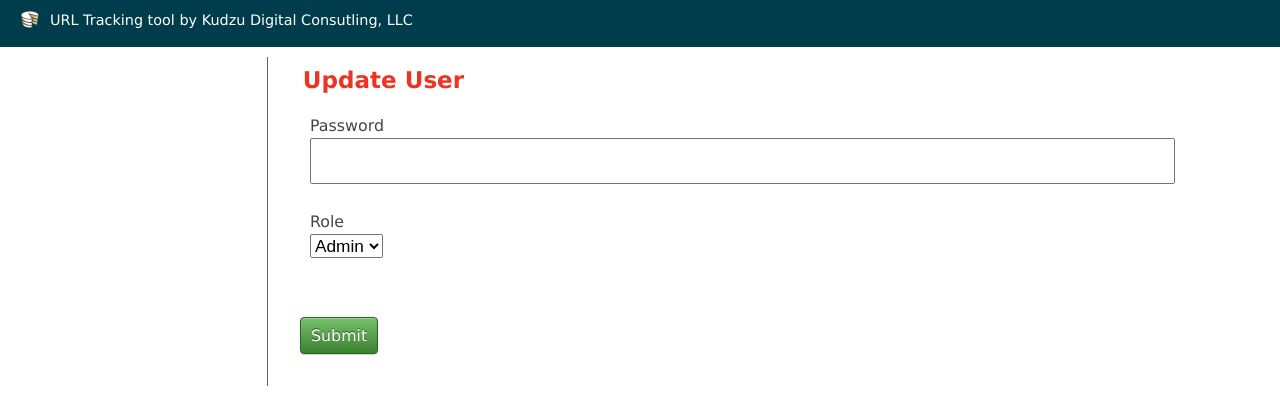
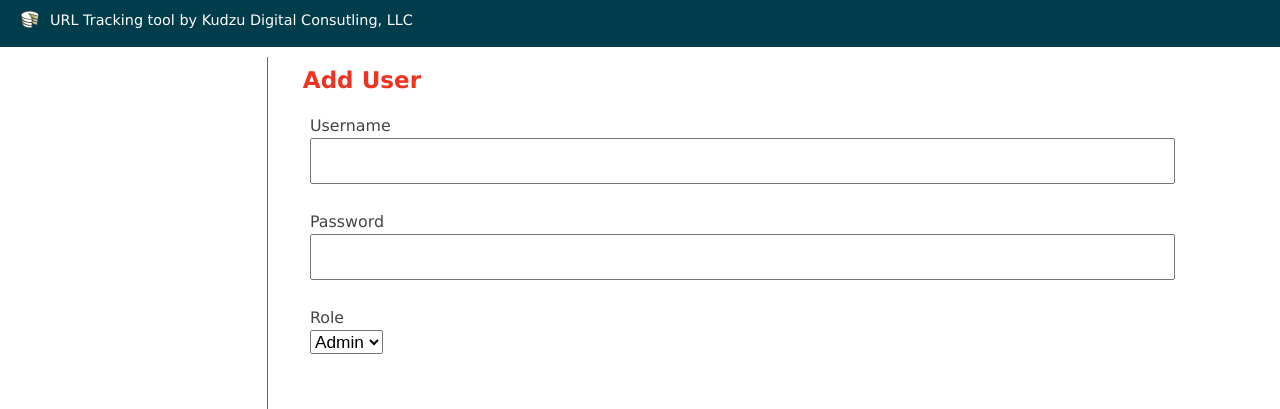
Before and after one commit to kudzueric/credirect, a CakePHP app: the page made by app/View/Users/add.ctp in a window 1280 px wide. Shown: the top 409 px of the page. Run offline with PHP 8.4 and a stand-in for CakePHP, Linux system fonts and the light colour scheme; the template is opened without the code that fills it, so the values that code supplies are empty; form fields are guessed from the names that the template uses; some libraries are stand-ins or nearby versions.

Commit message:
fixed missing user name

```diff
--- a/app/View/Users/add.ctp
+++ b/app/View/Users/add.ctp
@@ -2,8 +2,9 @@
 <div class="users form">
 <?php echo $this->Form->create('User'); ?>
     <fieldset>
-        <legend><?php echo __('Update User'); ?></legend>
+        <legend><?php echo __('Add User'); ?></legend>
         <?php
+		echo $this->Form->input('username');
         echo $this->Form->input('password');
         echo $this->Form->input('role', array(
             'options' => array('admin' => 'Admin', 'author' => 'Author')
```
